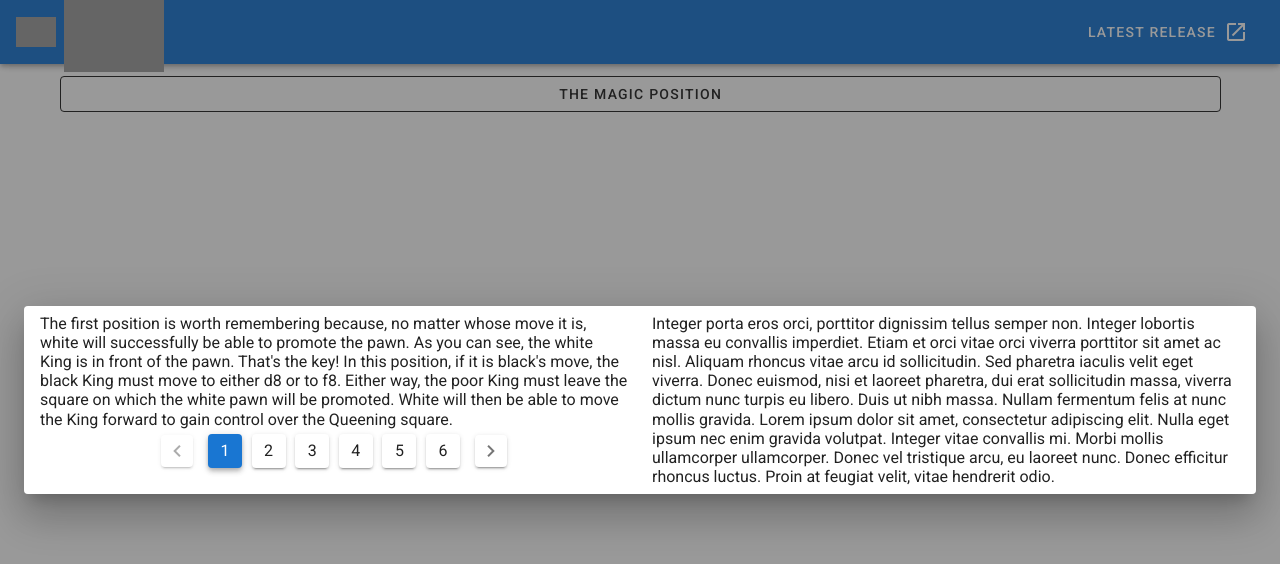
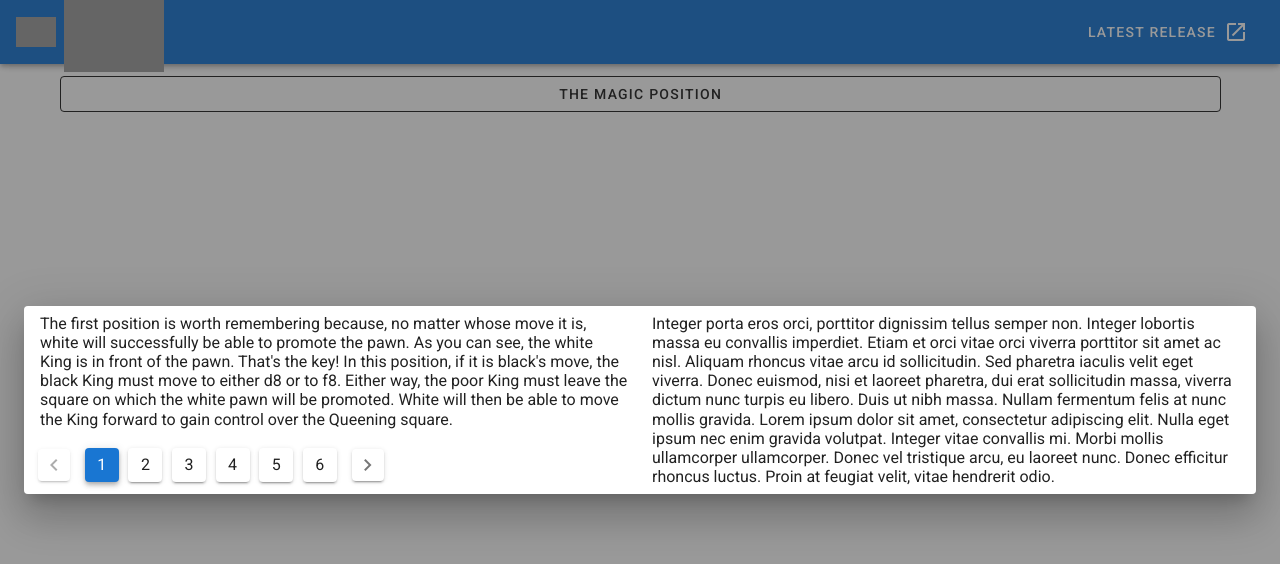
Before and after one commit to napoleon-commits/vuetify-v-dialog-chess-lesson, a Vue app: page / in a window 1280 px wide. Both pictures are taken after a click on the button "THE MAGIC POSITION". Shown: the top 564 px of the page. Built offline with nearby package versions, Linux system fonts and the light colour scheme; grey boxes are pictures that could not be loaded.

Commit message:
moved pagination to bottom of container

```diff
--- a/src/components/subcomponents/CustomDialog.vue
+++ b/src/components/subcomponents/CustomDialog.vue
@@ -2,7 +2,7 @@
     <v-row>
         <v-col>
             <div>{{demo[page-1].text}}</div>
-            <div>
+            <div style="position: absolute; bottom: 0px; margin-left: -12px;">
                 <v-pagination
                     v-model="page"
                     :length="demo.length"
```
